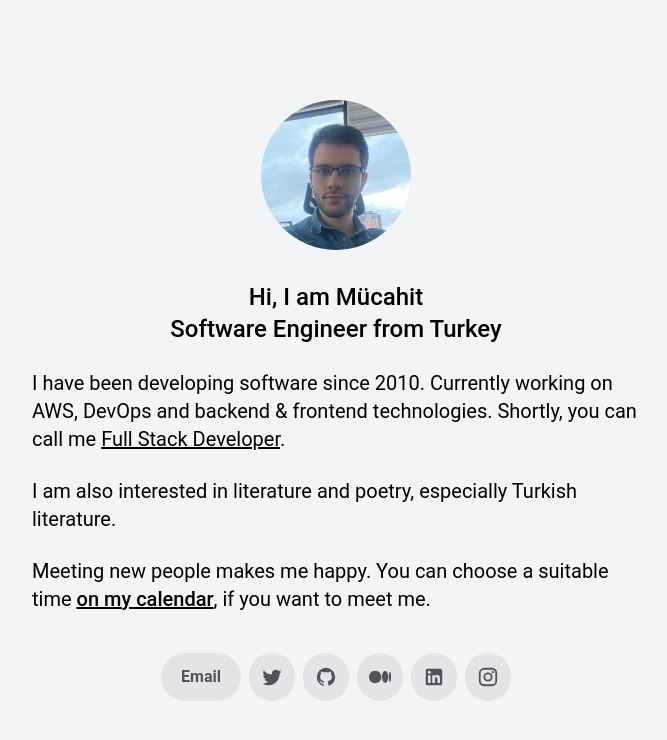
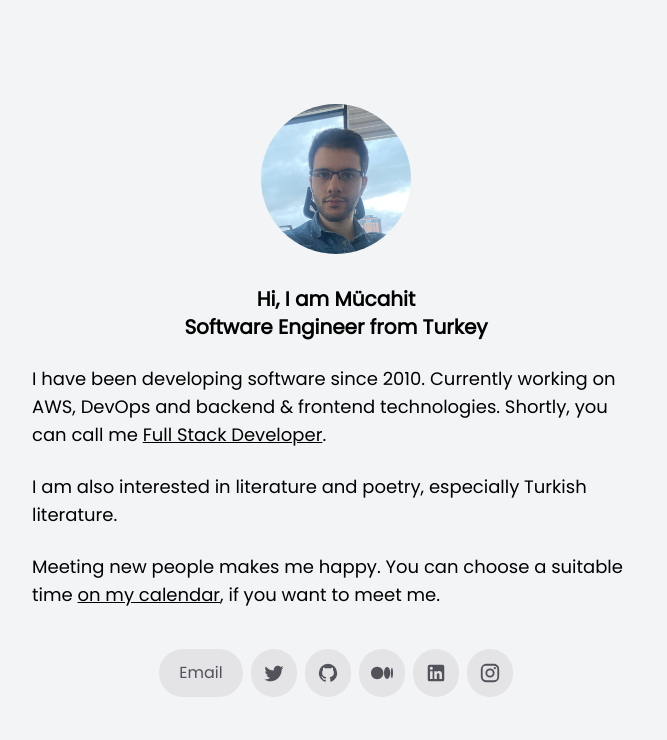
Before and after one commit to mucahitnezir/personal-website, a Next.js app: page / in a window 1280 px wide. Shown: the top 740 px of the page, without its empty margins (304-971 px from the left). Built offline with nearby package versions, Linux system fonts and the light colour scheme; no server answers.

Commit message:
#2 update font to poppins

```diff
--- a/components/banner.js
+++ b/components/banner.js
@@ -13,21 +13,21 @@ function Banner() {
           <Picture />
         </div>
 
-        <h1 className="text-2xl font-medium text-center">
+        <h1 className="text-xl font-bold text-center">
           Hi, I am Mücahit
           <br />
           Software Engineer from Turkey
         </h1>
 
-        <p className="text-xl">
+        <p className="text-lg">
           I have been developing software since 2010. Currently working on AWS, DevOps and backend & frontend technologies. Shortly, you can call me <span className="underline">Full Stack Developer</span>.
         </p>
 
-        <p className="text-xl">
+        <p className="text-lg">
           I am also interested in literature and poetry, especially Turkish literature.
         </p>
 
-        <p className="text-xl">
+        <p className="text-lg">
           Meeting new people makes me happy.  You can choose a suitable time <a href={meetingURL} className="underline font-medium" target="_blank" rel="noreferrer">on my calendar</a>, if you want to meet me.
         </p>
       </div>
--- a/components/social.js
+++ b/components/social.js
@@ -27,7 +27,7 @@ function Social() {
   return (
     <div className="flex justify-center space-x-2">
       <SocialButton href={`mailto:${email}`}>
-        <span className="mx-2 font-semibold">Email</span>
+        <span className="mx-2 font-medium">Email</span>
       </SocialButton>
 
       <SocialButton href={twitter}>
--- a/pages/_document.js
+++ b/pages/_document.js
@@ -12,6 +12,11 @@ class MyDocument extends Document {
           <meta charSet="UTF-8" />
           <meta name="robots" content="follow, index" />
           <meta name="theme-color" content="#282828" />
+
+          <link
+            href="https://fonts.googleapis.com/css2?family=Poppins&display=optional"
+            rel="stylesheet"
+          />
 
           {/* icons */}
           <link rel="apple-touch-icon" sizes="180x180" href="/icons/apple-touch-icon.png" />
--- a/styles/globals.css
+++ b/styles/globals.css
@@ -4,7 +4,7 @@
 
 @layer base {
   html {
-    font-family: "Roboto", system-ui, sans-serif;
+    font-family: "Poppins", system-ui, sans-serif;
     scroll-behavior: smooth;
   }
 }
```
